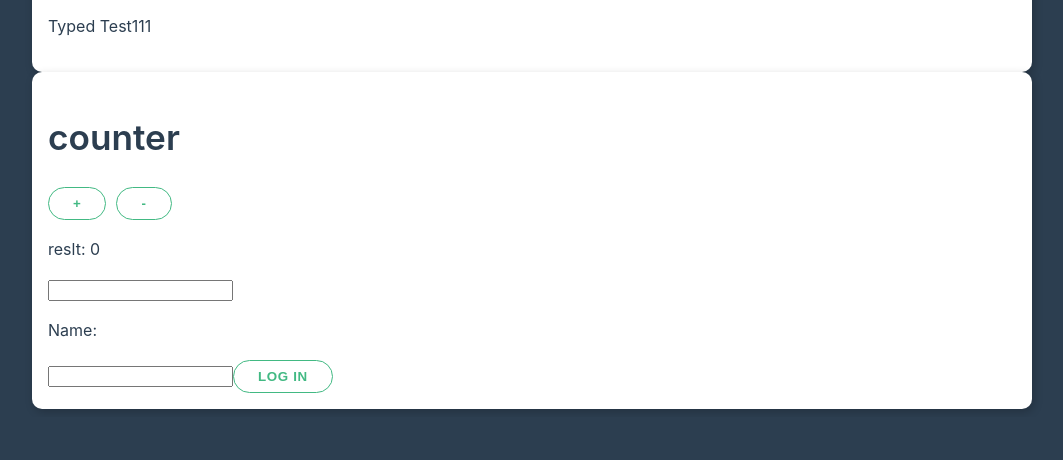
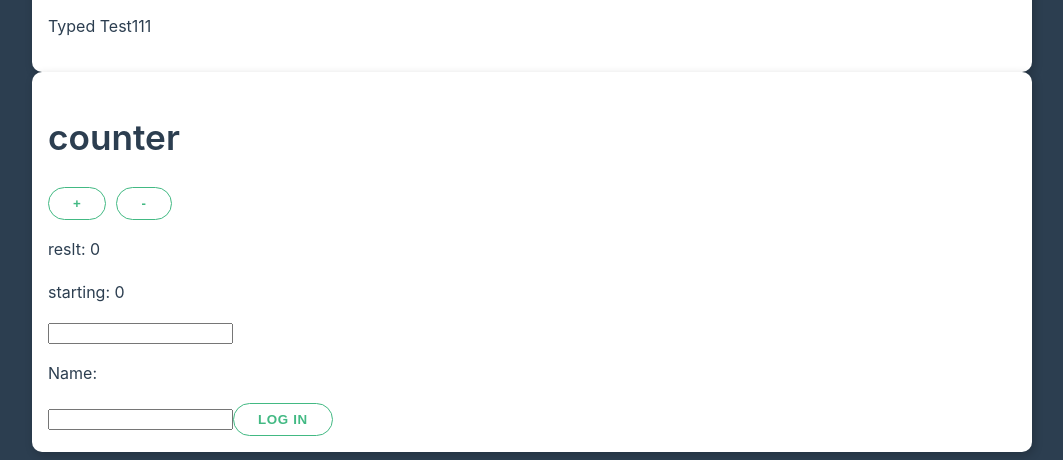
Before and after one commit to SergiiKov/Vue_test1, a plain HTML site: page index.html in a window 1280 px wide. Shown: the part 889-1349 px from the top of the page, without its empty margins (108-1171 px from the left). Before the commit the page ends 1306 px from the top, so only its background shows below. Drawn offline with nearby package versions, Linux system fonts and the light colour scheme.

Commit message:
test vue

```diff
--- a/index.html
+++ b/index.html
@@ -33,6 +33,7 @@
     <!-- <button class="btn" v-on:click.right="add(5)">+</button>
     <button class="btn" v-on:click.left="minus">-</button> -->
     <p>reslt: {{ counter }}</p>
+    <p v-once>starting: {{ counter }}</p>
     <input type="text" v-on:input="inputName" v-on:keyup.enter="confirmInput">
     <p>Name: {{ confirmedName }}</p>
     <form v-on:submit.prevent="submitText">
```
